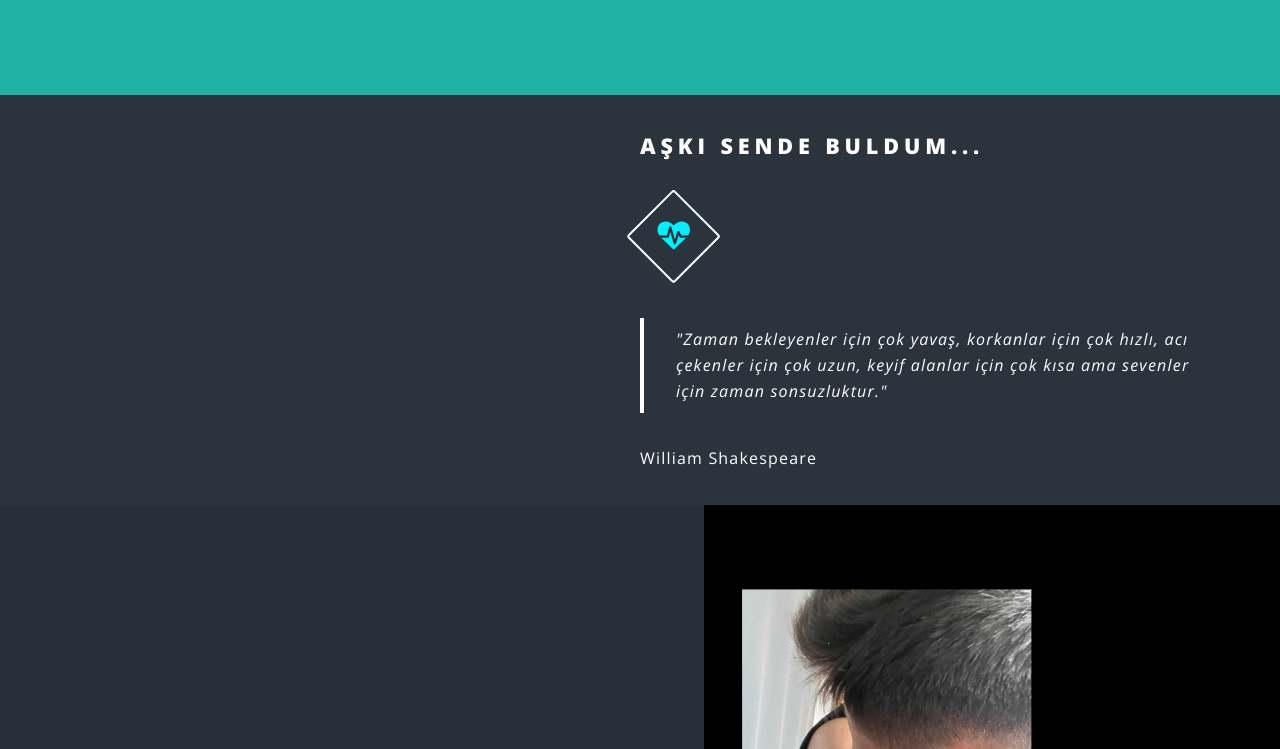
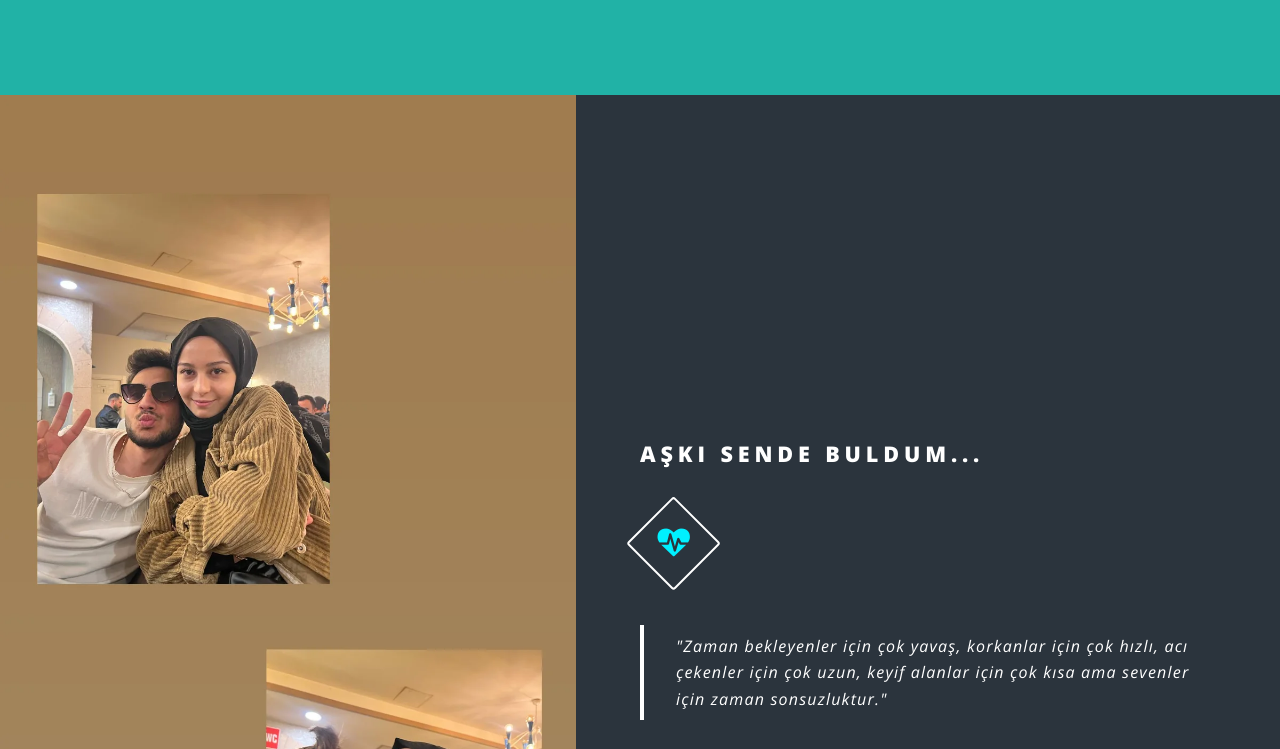
Before and after one commit to birtday/birthdays, a plain HTML site: page index.html in a window 1280 px wide. Shown: the part 1226-1975 px from the top of the page. Drawn offline with nearby package versions, Linux system fonts and the light colour scheme.

Commit message:
Update index.html

```diff
--- a/index.html
+++ b/index.html
@@ -59,7 +59,7 @@
 				<!-- Two -->
 					<section id="two" class="wrapper alt style2">
 						<section class="spotlight">
-							<div class="image"><img src="fotos/20150520_003617000_iOS.jpg" alt="" /></div><div class="content">
+							<div class="image"><img src="fotos/20150520_003617000_iOS.png" alt="" /></div><div class="content">
 								<h2>AŞKI SENDE BULDUM... <br />
 								</h2>
 								<ul class="icons major">
```
